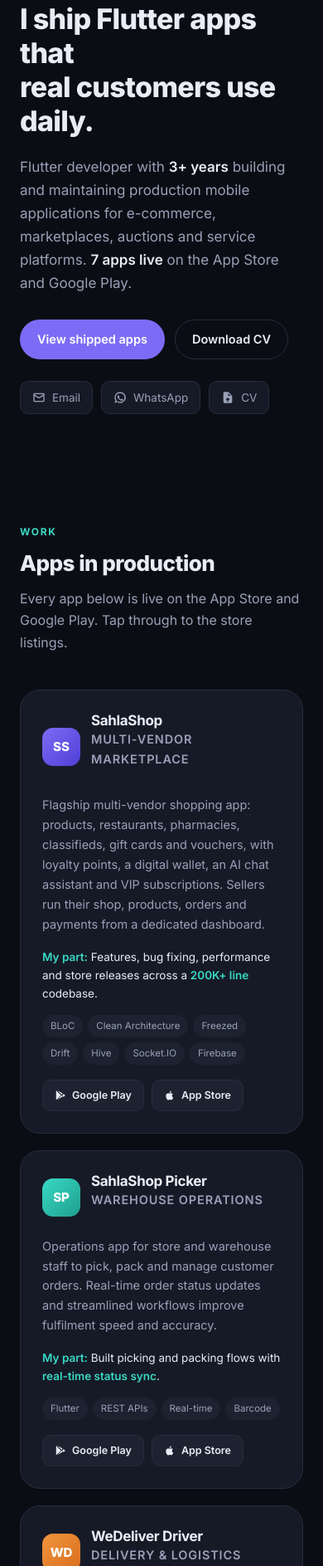
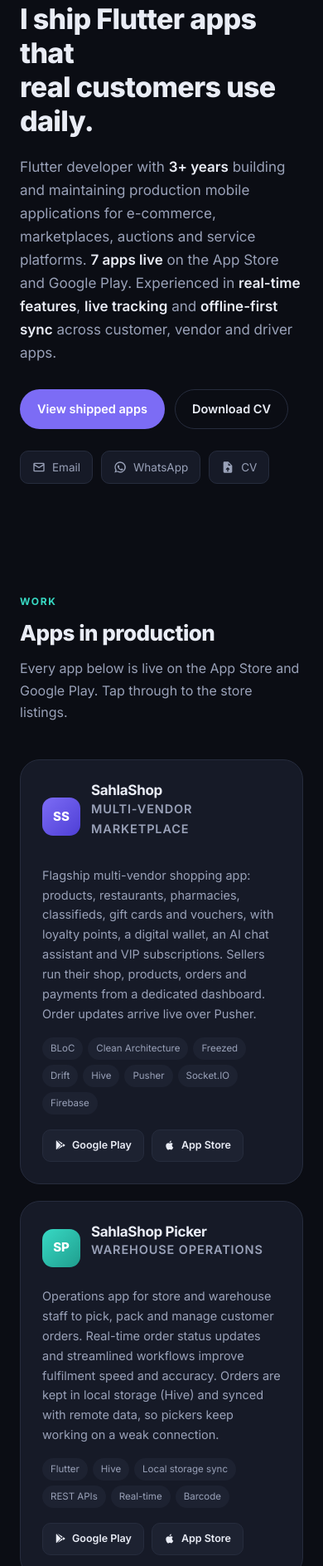
Before and after one commit to moHashim149/moHashim149.github.io, a plain HTML site: page index.html in a window 390 px wide. Shown: the part 857-2744 px from the top of the page at 83% size. Drawn offline with Linux system fonts and the light colour scheme.

Commit message:
portfolio

```diff
--- a/app.js
+++ b/app.js
@@ -7,36 +7,36 @@ const PROJECTS = [
   {
     short: "SS", name: "SahlaShop", kind: "Multi-vendor marketplace",
     grad: "linear-gradient(135deg,#7c6cf5,#4e3fd6)",
-    desc: "Flagship multi-vendor shopping app: products, restaurants, pharmacies, classifieds, gift cards and vouchers, with loyalty points, a digital wallet, an AI chat assistant and VIP subscriptions. Sellers run their shop, products, orders and payments from a dedicated dashboard.",
-    role: "Features, bug fixing, performance and store releases across a <b>200K+ line</b> codebase.",
-    tags: ["BLoC", "Clean Architecture", "Freezed", "Drift", "Hive", "Socket.IO", "Firebase"],
+    desc: "Flagship multi-vendor shopping app: products, restaurants, pharmacies, classifieds, gift cards and vouchers, with loyalty points, a digital wallet, an AI chat assistant and VIP subscriptions. Sellers run their shop, products, orders and payments from a dedicated dashboard. Order updates arrive live over Pusher.",
+    role: "Features, bug fixing, performance, <b>Pusher real-time updates</b> and store releases across a <b>200K+ line</b> codebase.",
+    tags: ["BLoC", "Clean Architecture", "Freezed", "Drift", "Hive", "Pusher", "Socket.IO", "Firebase"],
     android: "https://play.google.com/store/apps/details?id=ua.suliit.com",
     ios: "https://apps.apple.com/us/app/sahlashop/id6473451976"
   },
   {
     short: "SP", name: "SahlaShop Picker", kind: "Warehouse operations",
     grad: "linear-gradient(135deg,#38d9c4,#1f9e8e)",
-    desc: "Operations app for store and warehouse staff to pick, pack and manage customer orders. Real-time order status updates and streamlined workflows improve fulfilment speed and accuracy.",
-    role: "Built picking and packing flows with <b>real-time status sync</b>.",
-    tags: ["Flutter", "REST APIs", "Real-time", "Barcode"],
+    desc: "Operations app for store and warehouse staff to pick, pack and manage customer orders. Real-time order status updates and streamlined workflows improve fulfilment speed and accuracy. Orders are kept in local storage (Hive) and synced with remote data, so pickers keep working on a weak connection.",
+    role: "Picking and packing flows with <b>real-time status sync</b> and a <b>local-storage-to-remote sync layer</b> built on Hive.",
+    tags: ["Flutter", "Hive", "Local storage sync", "REST APIs", "Real-time", "Barcode"],
     android: "https://play.google.com/store/apps/details?id=ua.suliitpicker.com",
     ios: "https://apps.apple.com/us/app/amcoop-picker/id6754638042"
   },
   {
     short: "WD", name: "WeDeliver Driver", kind: "Delivery & logistics",
     grad: "linear-gradient(135deg,#f0943e,#d96f1c)",
-    desc: "Delivery app for drivers to receive orders, navigate to drop-off points and manage delivery tasks, with live status updates and order tracking throughout the run.",
-    role: "Navigation, task flow and <b>live tracking</b> on the driver side.",
-    tags: ["Google Maps", "Geolocation", "Push notifications"],
+    desc: "Delivery app for drivers to receive orders, navigate to drop-off points and manage delivery tasks, with live status updates and order tracking throughout the run. Real-time order and location updates run over Pusher.",
+    role: "Navigation, task flow, <b>live location tracking</b> and <b>Pusher real-time updates</b> on the driver side.",
+    tags: ["Google Maps", "Geolocation", "Live tracking", "Pusher", "Push notifications"],
     android: "https://play.google.com/store/apps/details?id=ua.suliitdriver.com",
     ios: "https://apps.apple.com/us/app/weideliver/id6753266053"
   },
   {
     short: "WS", name: "WeDeliver Store", kind: "Vendor management",
     grad: "linear-gradient(135deg,#ef5f82,#c93a5f)",
-    desc: "Store-side app letting vendors receive, manage and track customer orders, with product management and delivery coordination.",
-    role: "Order intake, product management and <b>delivery coordination</b>.",
-    tags: ["Flutter", "REST APIs", "Notifications"],
+    desc: "Store-side app letting vendors receive, manage and track customer orders, with product management and delivery coordination. New orders and driver status arrive in real time over Pusher.",
+    role: "Order intake, product management, <b>delivery coordination</b> and <b>Pusher real-time updates</b>.",
+    tags: ["Flutter", "Pusher", "REST APIs", "Notifications"],
     android: "https://play.google.com/store/apps/details?id=ua.suliitstore.app.com",
     ios: "https://apps.apple.com/us/app/weideliver-store/id6753308367"
   },
@@ -115,18 +115,23 @@ const SKILLS = [
   },
   {
     title: "Offline-first storage",
-    what: "Local persistence with Drift, Hive and SQLite so the app stays usable without a connection, plus debounced and hybrid search.",
-    used: "SahlaShop"
+    what: "Local storage with Hive, Drift and SQLite, synced with remote data so the app stays usable without a connection and reconciles when it is back. Plus debounced and hybrid search.",
+    used: "SahlaShop, SahlaShop Picker"
   },
   {
     title: "Real-time features",
     what: "Live bidding, anti-sniping timers, order status streams and chat over Socket.IO and Pusher Channels, with Agora RTC/RTM for voice and messaging.",
-    used: "saudi-auction, andk-zood, ride-hailing"
+    used: "SahlaShop, WeDeliver Driver, WeDeliver Store, saudi-auction, andk-zood, ride-hailing"
   },
   {
     title: "Payments",
     what: "Moyasar, Tabby (BNPL), Apple Pay and Mada/Visa/Mastercard, including deposits, commission payments, wallets and refund flows.",
     used: "andk-zood, saudi-auction, café ordering"
+  },
+  {
+    title: "Driving & delivery apps",
+    what: "Driver-side and ride/delivery apps with real-time updates and live tracking: dispatch, navigation, location streaming, order status and task flow between driver, store and customer.",
+    used: "WeDeliver Driver, WeDeliver Store, ride-hailing"
   },
   {
     title: "Maps & location",
@@ -149,25 +154,27 @@ const TOOLS = [
   ["Mobile", ["Flutter", "Dart", "Android", "iOS"]],
   ["Architecture & state", ["Clean Architecture", "BLoC / Cubit", "GetX", "get_it", "injectable", "GoRouter", "AutoRoute"]],
   ["Data", ["Dio", "Freezed", "JsonSerializable", "Drift", "Hive", "SQLite", "Result / Either"]],
-  ["Real-time & services", ["Socket.IO", "Pusher Channels", "Agora RTC/RTM", "Firebase", "Google Maps"]],
+  ["Real-time & services", ["Socket.IO", "Pusher Channels", "Live tracking", "Agora RTC/RTM", "Firebase", "Google Maps"]],
   ["Payments", ["Moyasar", "Tabby", "Apple Pay", "Mada", "Visa / Mastercard"]],
   ["Workflow", ["Git & GitHub", "Postman", "ApiDog", "Figma", "AI agents (Claude, Cursor)"]]
 ];
 
 const TIMELINE = [
   {
-    role: "Flutter Developer", co: "Link Development Co.", date: "Aug 2025 – Present", now: true,
+    role: "Flutter Developer", co: "Link Development Co.", date: "Mar 2026 – Present", now: true,
     points: [
       "Developed and maintained live production apps for the Saudi market — marketplaces and auctions.",
       "Built listings, bidding, chat, favourites, wallet and payment features.",
       "Integrated Moyasar and Tabby (BNPL) payment gateways.",
       "Integrated Agora RTC/RTM for in-app voice and messaging.",
       "Integrated Pusher Channels and Socket.IO for real-time updates.",
-      "Built real-time auction flows: live bidding, anti-sniping timers and socket status updates."
+      "Built real-time auction flows: live bidding, anti-sniping timers and socket status updates.",
+      "Built delivery and driver apps with real-time updates and live tracking (SahlaShop, WeDeliver Driver and Store) using Pusher.",
+      "Built local-storage sync with Hive against remote data in SahlaShop Picker."
     ]
   },
   {
-    role: "Flutter Developer", co: "Code Craft (Software House)", date: "Jan 2023 – Aug 2025",
+    role: "Flutter Developer", co: "Code Craft (Software House)", date: "Jan 2023 – Mar 2026",
     points: [
       "Developed, maintained and supported 7 live production mobile applications.",
       "Built scalable, maintainable features using Flutter and Clean Architecture.",
@@ -255,7 +262,6 @@ $("#projectCards").innerHTML = PROJECTS.map(p => `
       </div>
     </div>
     <p>${esc(p.desc)}</p>
-    <p class="role"><b>My part:</b> ${p.role}</p>
     <div class="tags">${p.tags.map(t => `<span>${esc(t)}</span>`).join("")}</div>
     <div class="store-links">${storeLinks(p)}</div>
   </article>`).join("");
--- a/index.html
+++ b/index.html
@@ -4,9 +4,9 @@
 <meta charset="utf-8">
 <meta name="viewport" content="width=device-width, initial-scale=1">
 <title>Mohamed Hashim — Flutter Developer</title>
-<meta name="description" content="Flutter developer with 3+ years building production mobile apps for e-commerce, marketplaces, auctions and service platforms. 7 apps live on the App Store and Google Play.">
+<meta name="description" content="Flutter developer with 3+ years building production mobile apps for e-commerce, marketplaces, auctions and service platforms. 7 apps live on the App Store and Google Play. Experienced in real-time features, live tracking and offline-first sync.">
 <meta property="og:title" content="Mohamed Hashim — Flutter Developer">
-<meta property="og:description" content="7 production apps live on both stores. Flutter, Clean Architecture, BLoC, real-time features and payment integrations.">
+<meta property="og:description" content="7 production apps live on both stores. Flutter, real-time features, live tracking, offline-first sync and payments.">
 <meta property="og:type" content="website">
 <link rel="preconnect" href="https://fonts.googleapis.com">
 <link rel="preconnect" href="https://fonts.gstatic.com" crossorigin>
@@ -55,6 +55,7 @@
         Flutter developer with <strong>3+ years</strong> building and maintaining production mobile
         applications for e-commerce, marketplaces, auctions and service platforms.
         <strong>7 apps live</strong> on the App Store and Google Play.
+        Experienced in <strong>real-time features</strong>, <strong>live tracking</strong> and <strong>offline-first sync</strong> across customer, vendor and driver apps.
       </p>
       <div class="hero-actions">
         <a class="btn btn-primary" href="#work">View shipped apps</a>
```
Also changed, not shown: .claude/launch.json (added), 1 other file.
